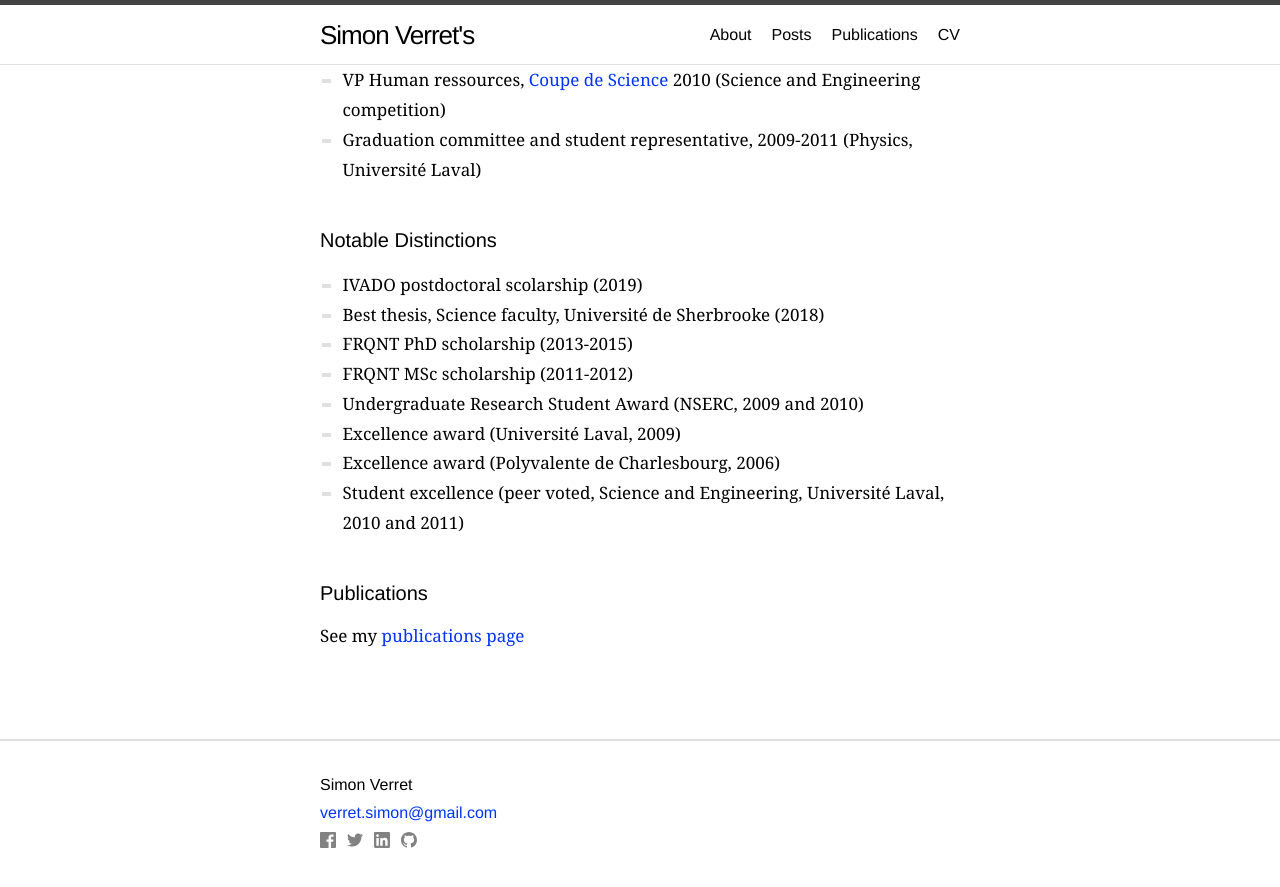
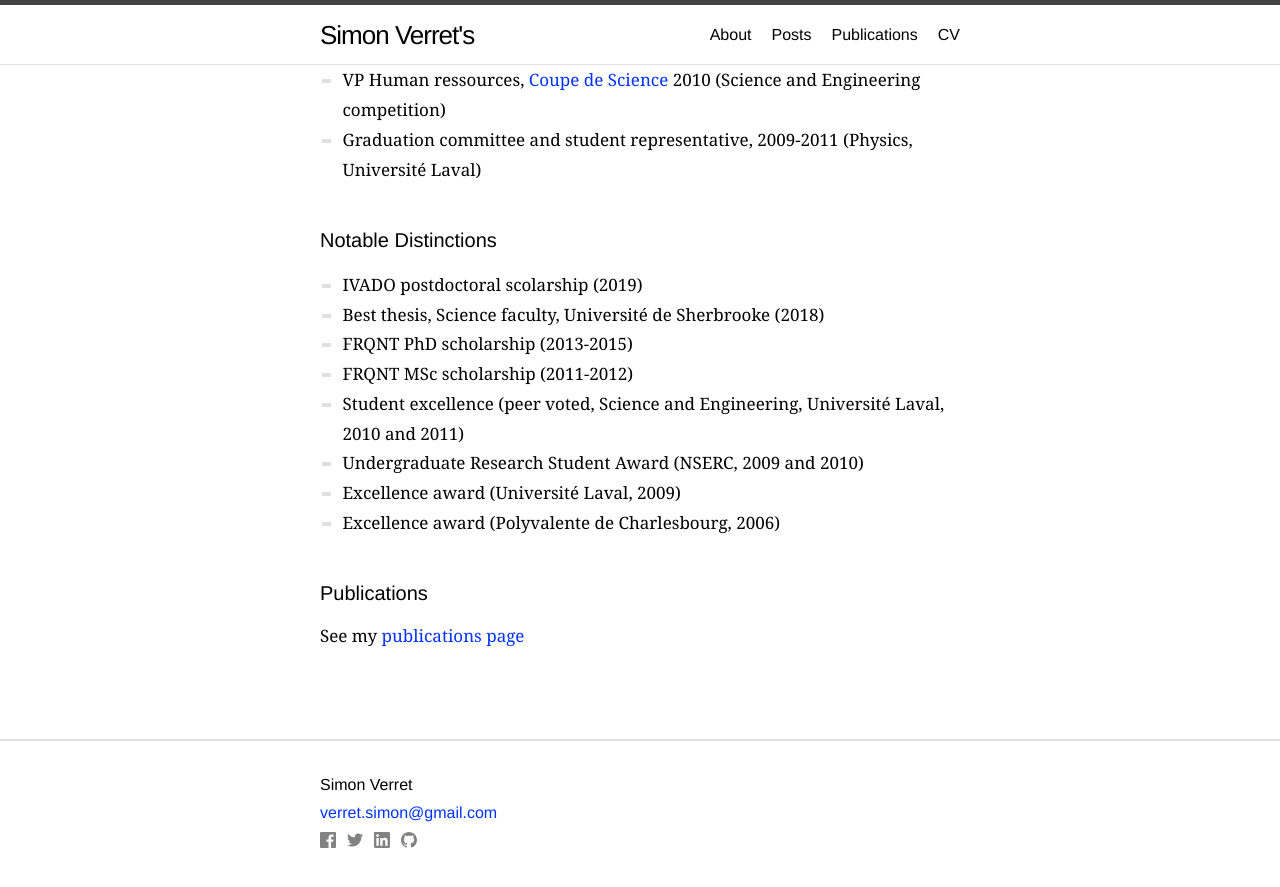
Before and after one commit to simonverret/simonverret.github.io, a Jekyll site: the page built from resume.md, in a window 1280 px wide and 900 px high, scrolled down 1353 px. Shown: the top 887 px of the window. Built offline with Jekyll 4.4.1, drawn with Linux system fonts in a browser that asks for light colours; some web fonts are replaced.

Commit message:
reoredered distinctions chronologically

```diff
--- a/resume.md
+++ b/resume.md
@@ -187,10 +187,10 @@ order: 5
 <li>Best thesis, Science faculty, Université de Sherbrooke (2018)</li>
 <li>FRQNT PhD scholarship (2013-2015)</li>
 <li>FRQNT MSc scholarship (2011-2012)</li>
+<li>Student excellence (peer voted, Science and Engineering, Université Laval, 2010 and 2011)</li>
 <li>Undergraduate Research Student Award (NSERC, 2009 and 2010)</li>
 <li>Excellence award (Université Laval, 2009)</li>
 <li>Excellence award (Polyvalente de Charlesbourg, 2006)</li>
-<li>Student excellence (peer voted, Science and Engineering, Université Laval, 2010 and 2011)</li>
 <!-- <li>Personality of the year (Université Laval, physics students' association, 2009, 2010 and 2011)</li> -->
 <!-- <li>Personality of the year (Polyvalente de Charlesbourg, 2005)</li> -->
 <!-- grands québecois -->
```
